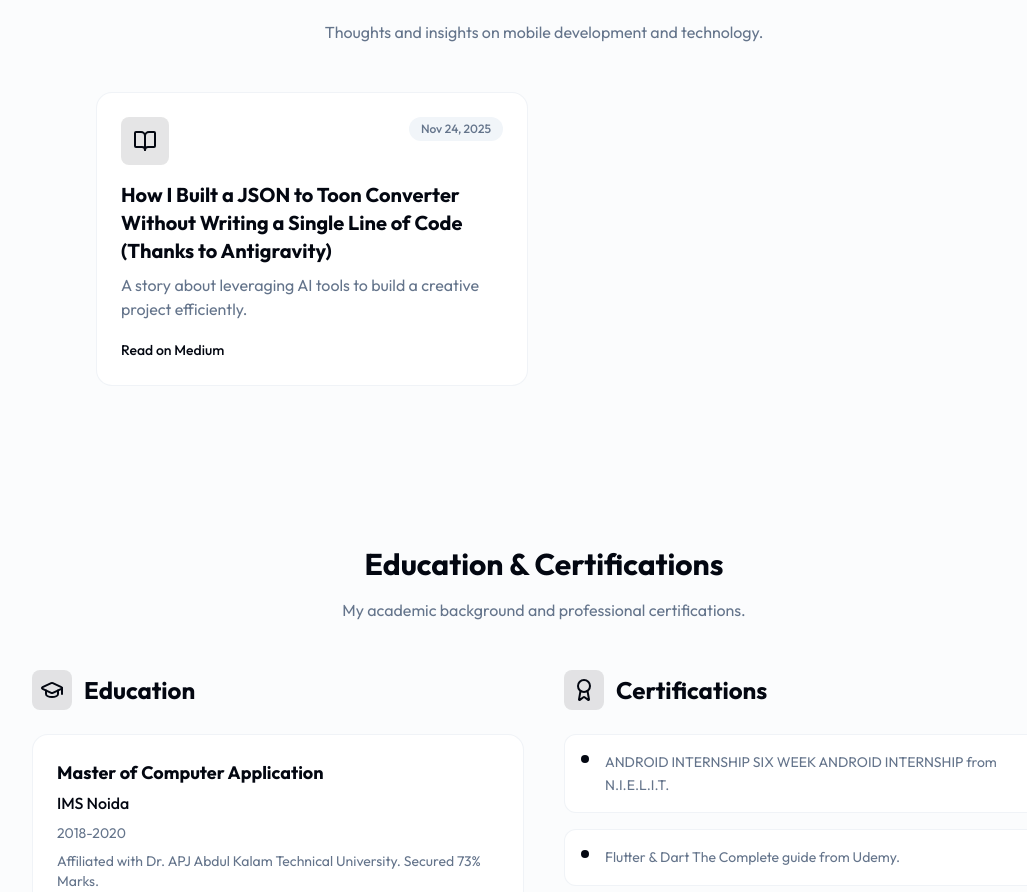
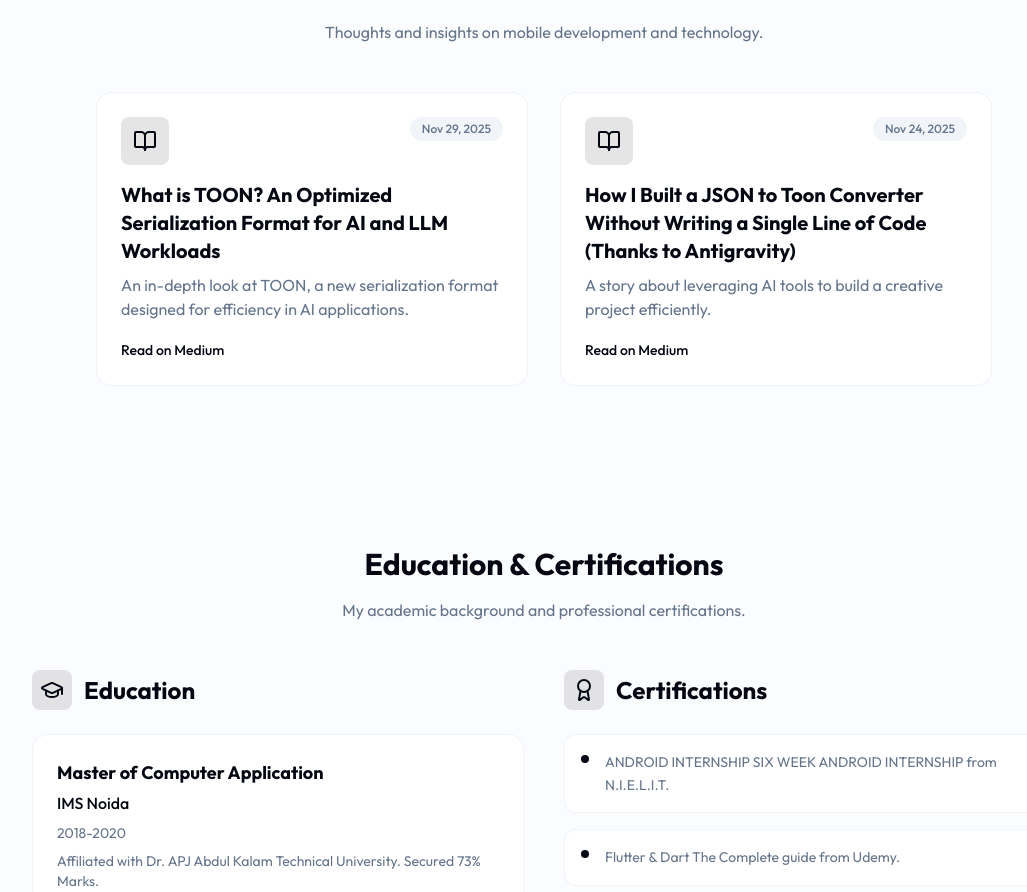
Before and after one commit to bhanitgaurav/bhanitresume, a Next.js app: page / in a window 1280 px wide. Shown: the part 5405-6297 px from the top of the page, without its empty margins (96-1123 px from the left). Built offline with nearby package versions, Linux system fonts and the light colour scheme.

Commit message:
Add new Medium article about TOON

```diff
--- a/data/portfolio.ts
+++ b/data/portfolio.ts
@@ -236,6 +236,12 @@ export const portfolioData = {
     ],
     articles: [
         {
+            title: "What is TOON? An Optimized Serialization Format for AI and LLM Workloads",
+            description: "An in-depth look at TOON, a new serialization format designed for efficiency in AI applications.",
+            link: "https://medium.com/@bhanitgaurav/what-is-toon-an-optimized-serialization-format-for-ai-and-llm-workloads-8e1f0a0a9449",
+            date: "Nov 29, 2025",
+        },
+        {
             title: "How I Built a JSON to Toon Converter Without Writing a Single Line of Code (Thanks to Antigravity)",
             description: "A story about leveraging AI tools to build a creative project efficiently.",
             link: "https://bhanitgaurav.medium.com/how-i-built-a-json-to-toon-converter-without-writing-a-single-line-of-code-thanks-to-antigravity-1fe737f32546",
```
